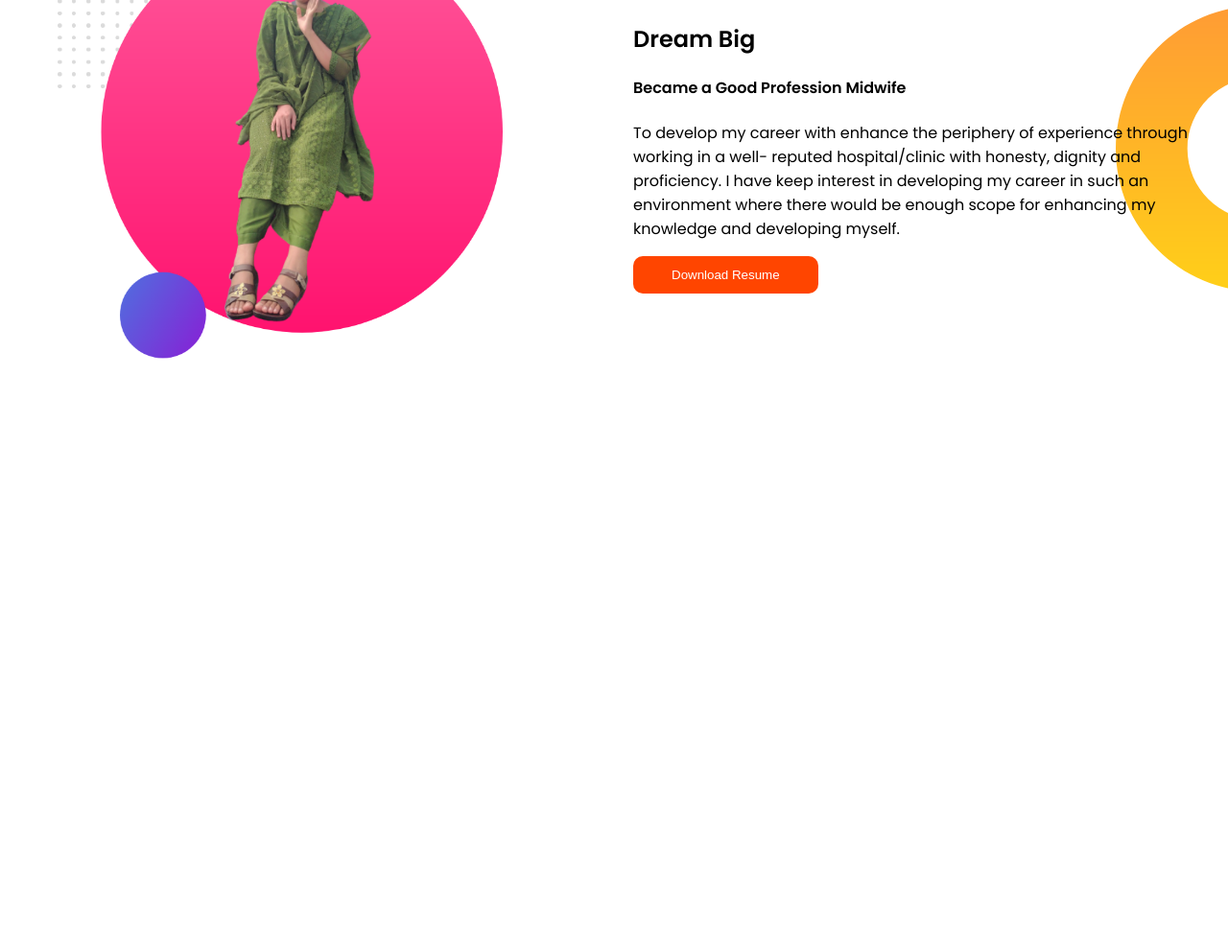
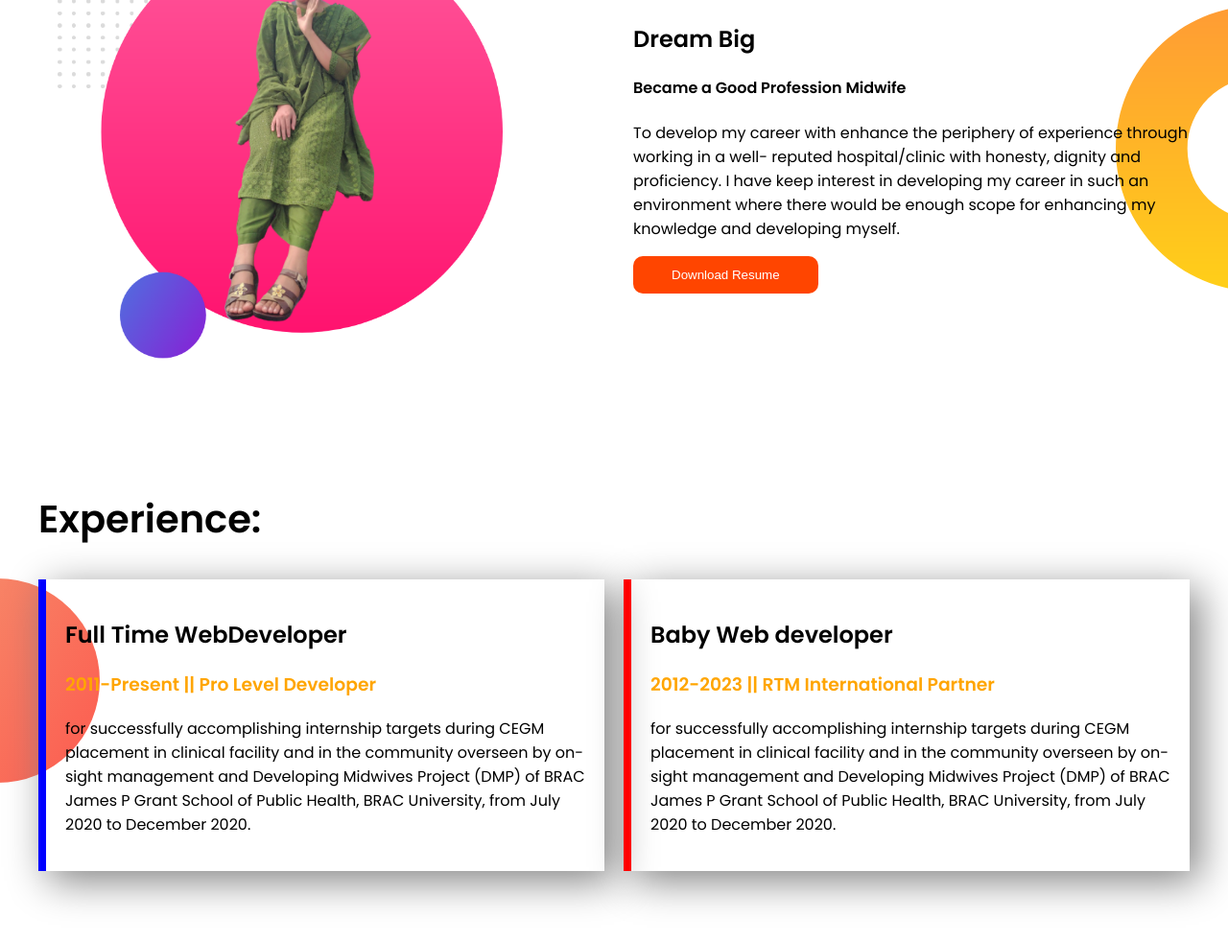
Before and after one commit to swadebsharma6/new-developer-portfolio, a plain HTML site: page index.html in a window 1280 px wide. Shown: the part 700-1682 px from the top of the page at 96% size. Before the commit the page ends 1211 px from the top, so only its background shows below. Drawn offline with Linux system fonts and the light colour scheme.

Commit message:
added experience section

```diff
--- a/index.html
+++ b/index.html
@@ -26,6 +26,10 @@
       }
       .btn:hover {
         background-color: orange;
+      }
+      .experience {
+        max-width: 1200px;
+        margin: 0 auto;
       }
     </style>
   </head>
@@ -91,6 +95,40 @@
         </div>
       </section>
       <!-- dream big section -->
+
+      <!-- experience-section -->
+      <section class="experience-bg">
+        <div class="experience">
+          <h1>Experience:</h1>
+          <div class="experience-container">
+            <div class="full-time">
+              <h2>Full Time WebDeveloper</h2>
+              <h3 class="text-primary">2011-Present || Pro Level Developer</h3>
+              <p>
+                for successfully accomplishing internship targets during CEGM
+                placement in clinical facility and in the community overseen by
+                on-sight management and Developing Midwives Project (DMP) of
+                BRAC James P Grant School of Public Health, BRAC University,
+                from July 2020 to December 2020.
+              </p>
+            </div>
+            <div class="baby-dev">
+              <h2>Baby Web developer</h2>
+              <h3 class="text-primary">
+                2012-2023 || RTM International Partner
+              </h3>
+              <p>
+                for successfully accomplishing internship targets during CEGM
+                placement in clinical facility and in the community overseen by
+                on-sight management and Developing Midwives Project (DMP) of
+                BRAC James P Grant School of Public Health, BRAC University,
+                from July 2020 to December 2020.
+              </p>
+            </div>
+          </div>
+        </div>
+      </section>
+      <!-- experience-section -->
     </main>
   </body>
 </html>
--- a/styles/style.css
+++ b/styles/style.css
@@ -29,6 +29,26 @@ h1 {
   background-position: right;
   margin-bottom: 120px;
 }
+.experience-bg {
+  background-image: url("../images/images/exp-bg.png");
+  background-repeat: no-repeat;
+  background-position: left;
+  margin-bottom: 120px;
+}
+.experience-container {
+  display: flex;
+  gap: 20px;
+}
+.full-time {
+  border-left: 8px solid blue;
+  padding: 20px;
+  box-shadow: 10px 10px 40px gray;
+}
+.baby-dev {
+  border-left: 8px solid red;
+  padding: 20px;
+  box-shadow: 10px 10px 40px gray;
+}
 
 /* Responsive */
 /* @media screen and (max-width: "333px") {
```
